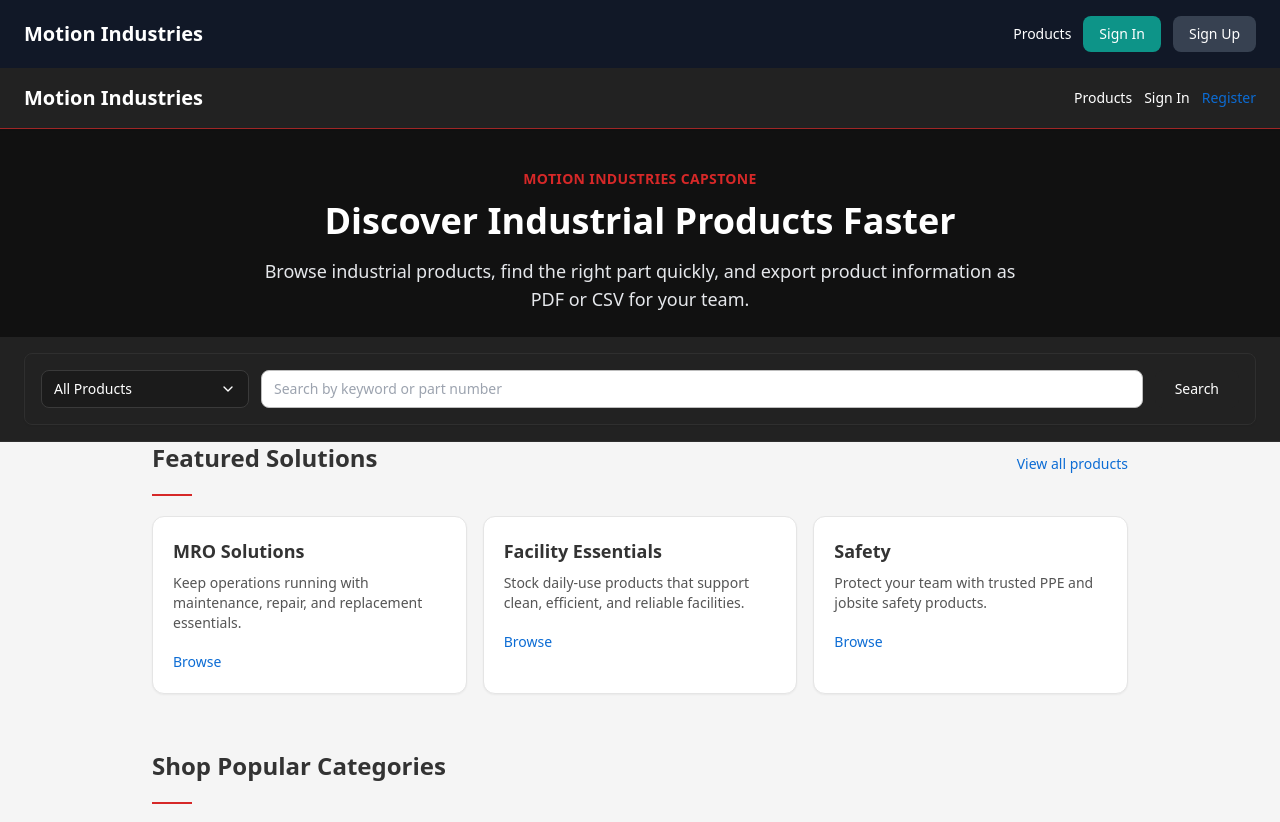
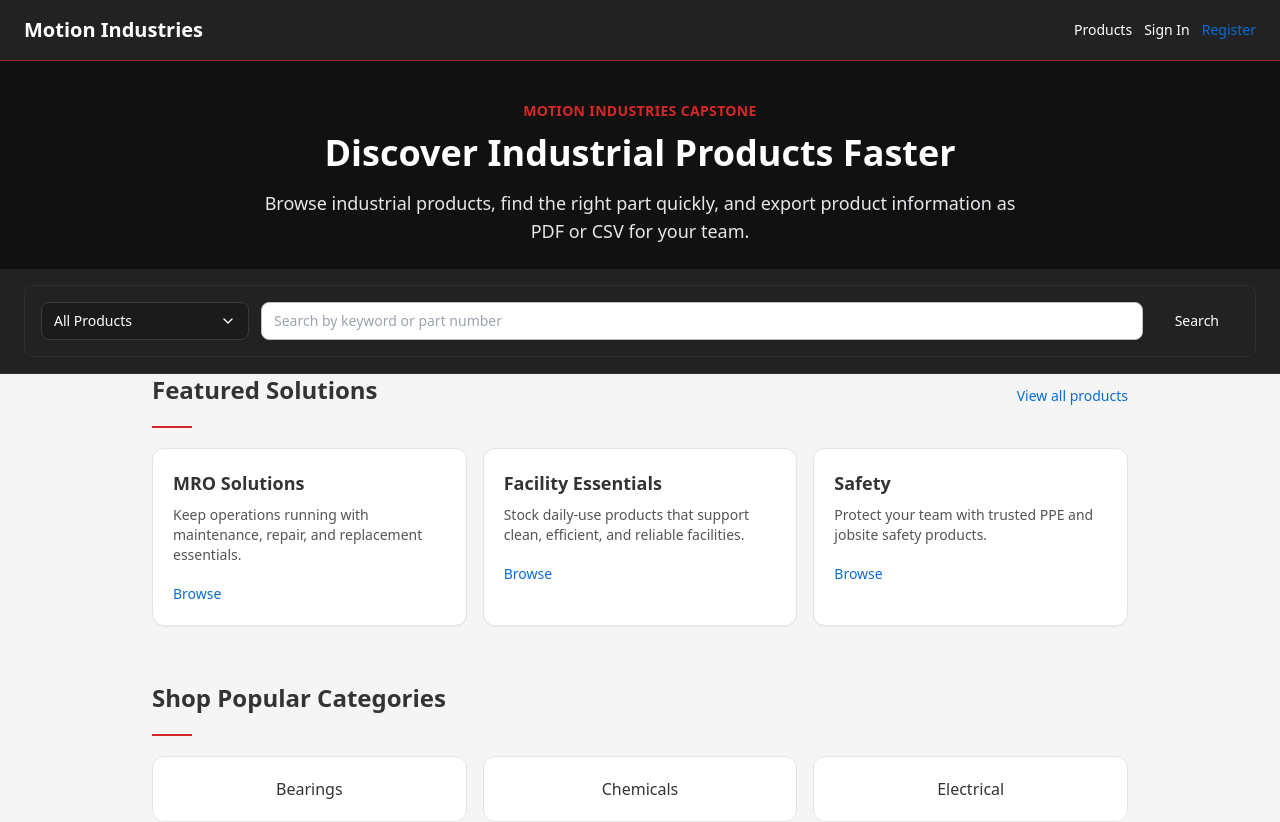
Before and after one commit to hamedou0/MotionProj, a Next.js app in the folder motion-industries 2/frontend/: page / in a window 1280 px wide. Shown: the top 822 px of the page. Built offline with nearby package versions, Linux system fonts and the light colour scheme.

Commit message:
redesigned product card to old layout

```diff
--- a/motion-industries 2/frontend/src/app/layout.tsx
+++ b/motion-industries 2/frontend/src/app/layout.tsx
@@ -1,5 +1,4 @@
 import './globals.css';
-import NavbarClient from '../components/NavbarClient';
 
 export const metadata = {
   title: 'Motion Industries',
@@ -14,7 +13,6 @@
   return (
     <html lang="en">
       <body className="bg-gray-50">
-        <NavbarClient />
         {children}
       </body>
     </html>
```
